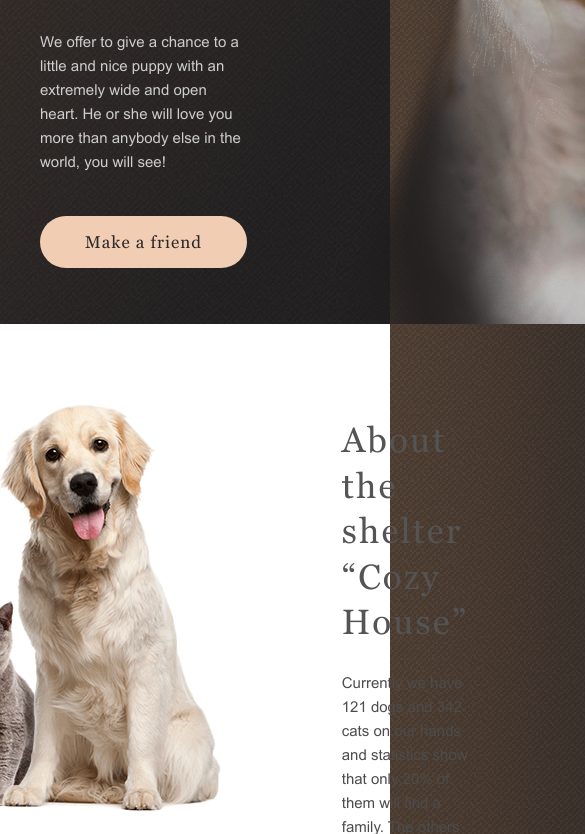
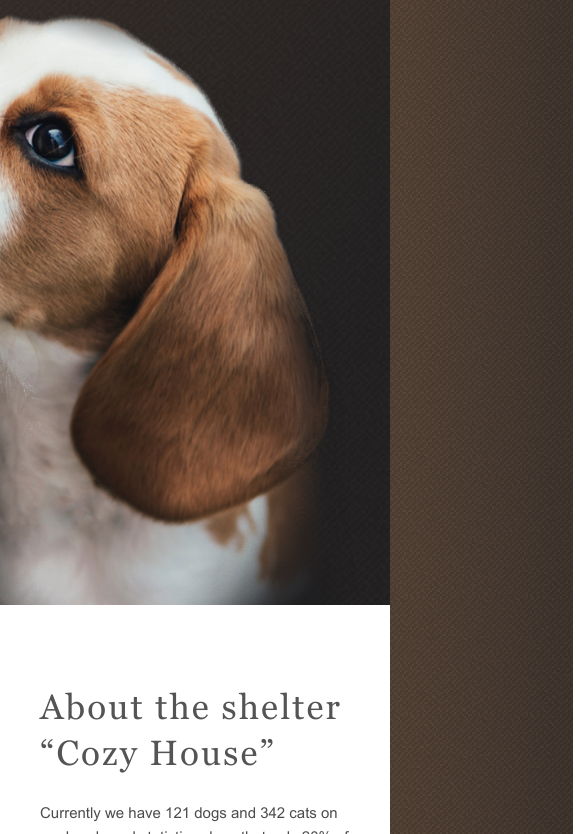
Before and after one commit to Peccopa/RSSchool-2023Q2-Stage-0, a website: page shelter/index.html in a window 390 px wide. Shown: the part 584-1418 px from the top of the page, 585 px wide, since content can reach past the window. Drawn offline with Linux system fonts and the light colour scheme.

Commit message:
feat: add media queries for 768

```diff
--- a/shelter/src/sass/base/_mixins.scss
+++ b/shelter/src/sass/base/_mixins.scss
@@ -8,6 +8,12 @@
 
 @mixin media-laptop {
   @media (max-width: $laptop-width) {
+    @content;
+  }
+}
+
+@mixin media-medium {
+  @media (max-width: $medium-width) {
     @content;
   }
 }
--- a/shelter/src/sass/base/_variables.scss
+++ b/shelter/src/sass/base/_variables.scss
@@ -28,5 +28,6 @@ $first-family: 'Georgia', sans-serif;
 $second-family: 'Arial', sans-serif;
 
 $laptop-width: 1280px;
+$medium-width: 960px;
 $tablet-width: 768px;
 $mobile-width: 320px;
--- a/shelter/src/sass/components/_buttons.scss
+++ b/shelter/src/sass/components/_buttons.scss
@@ -15,8 +15,16 @@
   color: $color-dark-3xl;
 }
 
-.promo__button:hover {
-  background: $color-primary-light;
+.promo__button {
+  @include media-medium {
+    margin: auto;
+  }
+}
+
+@media (hover: hover) {
+  .promo__button:hover {
+    background: $color-primary-light;
+  }
 }
 
 .pet-card__button {
@@ -29,6 +37,8 @@
   width: 261px;
 }
 
-.pets__button:hover {
-  background: $color-primary-light;
+@media (hover: hover) {
+  .pets__button:hover {
+    background: $color-primary-light;
+  }
 }
--- a/shelter/src/sass/components/_footer.scss
+++ b/shelter/src/sass/components/_footer.scss
@@ -9,6 +9,13 @@
   padding: 40px 40px 0;
   display: flex;
   justify-content: space-between;
+  @include media-medium {
+    padding: 15px 30px 0;
+    justify-content: center;
+    flex-wrap: wrap;
+    column-gap: 60px;
+    row-gap: 65px;
+  }
   .title-h3 {
     color: $color-light-l;
   }
@@ -23,7 +30,7 @@
   display: flex;
   flex-direction: column;
   justify-content: space-between;
-  max-height: 234px;
+  height: 234px;
   margin-top: 16px;
 }
 
--- a/shelter/src/sass/components/_header.scss
+++ b/shelter/src/sass/components/_header.scss
@@ -6,8 +6,10 @@
   @extend %center-between;
   flex-direction: column;
   height: 60px;
+  @media (hover: hover) {
     &:hover .logo__subtitle {
       color: $color-primary-light;
+    }
   }
 }
 
@@ -39,8 +41,10 @@
   font-size: 15px;
   line-height: 160%;
   color: $color-dark-s;
+  @media (hover: hover) {
     &:hover {
       color: $color-light-s;
+    }
   }
 }
 
@@ -62,7 +66,7 @@
 // PETS-PAGE
 
 .pets-header__wrapper {
-  padding: 30px 40px;
+  padding: 30px 30px;
 
   .title-h1 {
     @extend %transition;
@@ -70,9 +74,11 @@
   }
 
   .logo {
+    @media (hover: hover) {
       &:hover .logo__subtitle,
       &:hover .title-h1 {
         color: $color-dark-3xl;
+      }
     }
   }
 
@@ -82,8 +88,10 @@
 
   .nav__link {
     color: $color-dark-l;
+    @media (hover: hover) {
       &:hover {
         color: $color-dark-3xl;
       }
     }
   }
+}
--- a/shelter/src/sass/layouts/_positions.scss
+++ b/shelter/src/sass/layouts/_positions.scss
@@ -3,12 +3,18 @@
 }
 
 .pageup {
-  transition: all .1s ease-in-out;
+  transition: all 0.1s ease-in-out;
   width: 52px;
   height: 52px;
   position: fixed;
   bottom: 40px;
   right: 40px;
+  @include media-medium {
+    // width: 40px;
+    // height: 40px;
+    bottom: 30px;
+    right: 30px;
+  }
 }
 
 .invisible {
--- a/shelter/src/sass/sections/_about.scss
+++ b/shelter/src/sass/sections/_about.scss
@@ -5,10 +5,17 @@
 .about-content {
   @extend %center-center;
   padding: 80px 40px 100px;
+  @include media-medium {
+    flex-direction: column-reverse;
+    gap: 80px;
+  }
 }
 
 .about-content__img {
   margin-right: 120px;
+  @include media-medium {
+    margin-right: 0;
+  }
 }
 
 .about-content__description {
--- a/shelter/src/sass/sections/_donations.scss
+++ b/shelter/src/sass/sections/_donations.scss
@@ -6,12 +6,19 @@
   padding: 80px 182px 100px;
   @extend %center-center;
   gap: 30px;
+  @include media-medium {
+    flex-direction: column-reverse;
+    gap: 60px;
+  }
 }
 
 .donation-content__description {
   display: flex;
   flex-direction: column;
   gap: 20px;
+
+  max-width: 380px;
+  max-height: 282px;
 }
 
 .card-number {
@@ -27,6 +34,8 @@
     line-height: 155%;
   }
   &:hover {
-    background: $color-primary-light;
+    @media (hover: hover) {
+      background: $color-primary-light;
+    }
   }
 }
--- a/shelter/src/sass/sections/_pets.scss
+++ b/shelter/src/sass/sections/_pets.scss
@@ -7,6 +7,9 @@
   @extend %center-between;
   flex-direction: column;
   gap: 30px;
+  @include media-medium {
+    padding: 80px 0px 100px;
+  }
 }
 
 .carousel {
@@ -24,9 +27,11 @@
   border-radius: 100px;
   border: 2px solid $color-primary;
   cursor: pointer;
+  @media (hover: hover) {
     &:hover {
       background: $color-primary-light;
       border: 2px solid $color-primary-light;
+    }
   }
 }
 
@@ -42,6 +47,9 @@
   @extend %center-center;
   flex-wrap: wrap;
   gap: 90px;
+  @include media-medium {
+    gap: 40px;
+  }
 }
 
 .pet-card {
@@ -54,6 +62,7 @@
   border-radius: 9px 9px 9px 9px;
   overflow: hidden;
   cursor: pointer;
+  @media (hover: hover) {
     &:hover .pet-card__button {
       background: $color-primary-light;
       border-color: $color-primary-light;
@@ -62,10 +71,14 @@
       box-shadow: 0 2px 35px 9px rgba(13, 13, 13, 0.04);
     }
   }
+}
 
 // PETS-PAGE
 
 .pets-page {
+  .pets-content {
+    padding-bottom: 75px;
+  }
   .carousel {
     padding-right: 0px;
     padding-left: 0px;
@@ -91,8 +104,10 @@
   .slider {
     max-width: 1260px;
     max-height: 955px;
-    // overflow: hidden;
-    // background-color: #ff0000;
+    @include media-medium {
+      max-height: 1370px;
+      padding-top: 0;
+    }
   }
   .slider__clip {
     column-gap: 40px;
--- a/shelter/src/sass/sections/_promo.scss
+++ b/shelter/src/sass/sections/_promo.scss
@@ -18,11 +18,20 @@
   flex-direction: column;
   gap: 90px;
   padding: 30px 40px 0;
+  @include media-medium {
+    padding: 30px 30px 0;
+    gap: 60px;
+  }
 }
 
 .promo-content {
   display: flex;
   justify-content: space-between;
+  @include media-medium {
+    align-items: center;
+    flex-direction: column;
+    gap: 100px;
+  }
 }
 
 .promo-content__description {
@@ -31,4 +40,17 @@
   gap: 42px;
   flex-direction: column;
   max-width: 460px;
+  @include media-medium {
+    padding-top: 0px;
+  }
 }
+
+.promo-content__img {
+  max-width: 698px;
+  max-height: 728px;
+  @include media-tablet {
+    max-width: 569px;
+    max-height: 593px;
+    align-self: flex-end;
+  }
+}
```
Also changed, not shown: shelter/src/css/style.css, 1 other file. Lines whose indentation alone changed are shown as unchanged.
